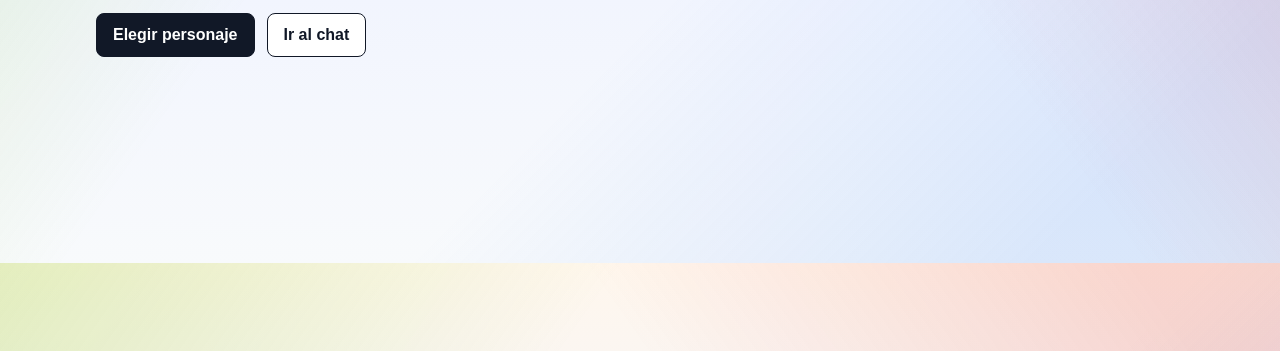
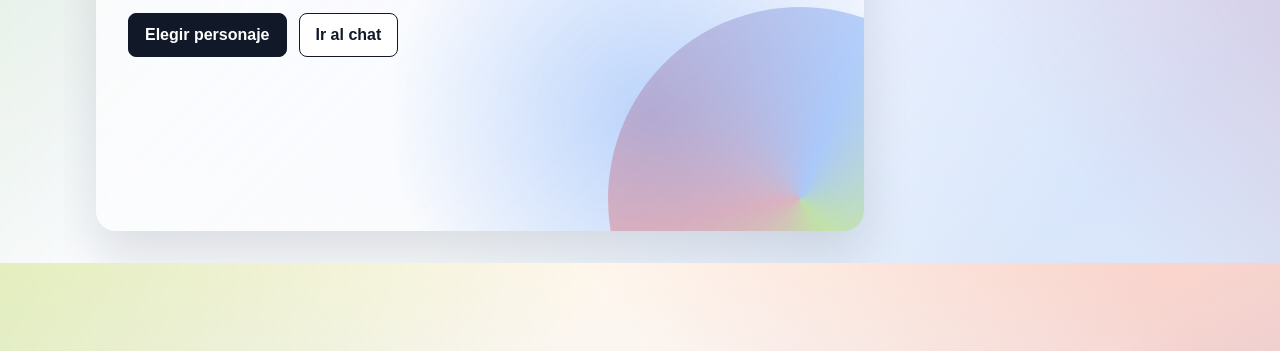
Before and after one commit to noejazmin/ChatPersonajesAI_JazminMorinigo, a website with bundled scripts: page index.html in a window 1280 px wide. Shown: the part 537-888 px from the top of the page. Built offline with nearby package versions, Linux system fonts and the light colour scheme.

Commit message:
destacar home con fondo creativo

```diff
--- a/styles.css
+++ b/styles.css
@@ -159,8 +159,49 @@ a {
 }
 
 .home {
+  position: relative;
   min-height: calc(100vh - 8rem);
   justify-content: center;
+  overflow: hidden;
+  padding: 2rem;
+  border-radius: 1.25rem;
+  background:
+    radial-gradient(circle at 12% 20%, rgba(132, 204, 22, 0.42), transparent 30%),
+    radial-gradient(circle at 88% 18%, rgba(220, 38, 38, 0.28), transparent 28%),
+    radial-gradient(circle at 72% 82%, rgba(59, 130, 246, 0.32), transparent 34%),
+    linear-gradient(135deg, rgba(255, 255, 255, 0.82), rgba(248, 250, 252, 0.62));
+  box-shadow: 0 1.5rem 3rem rgba(17, 24, 39, 0.12);
+}
+
+.home::before {
+  content: "";
+  position: absolute;
+  inset: auto -8rem -10rem auto;
+  width: 24rem;
+  height: 24rem;
+  border-radius: 50%;
+  background:
+    conic-gradient(
+      from 140deg,
+      rgba(132, 204, 22, 0.45),
+      rgba(220, 38, 38, 0.35),
+      rgba(59, 130, 246, 0.4),
+      rgba(132, 204, 22, 0.45)
+    );
+  opacity: 0.8;
+}
+
+.home > * {
+  position: relative;
+  z-index: 1;
+}
+
+[data-theme="dark"] .home {
+  background:
+    radial-gradient(circle at 12% 20%, rgba(132, 204, 22, 0.18), transparent 30%),
+    radial-gradient(circle at 88% 18%, rgba(220, 38, 38, 0.16), transparent 28%),
+    radial-gradient(circle at 72% 82%, rgba(59, 130, 246, 0.18), transparent 34%),
+    linear-gradient(135deg, rgba(31, 41, 55, 0.92), rgba(17, 24, 39, 0.84));
 }
 
 .eyebrow {
```
